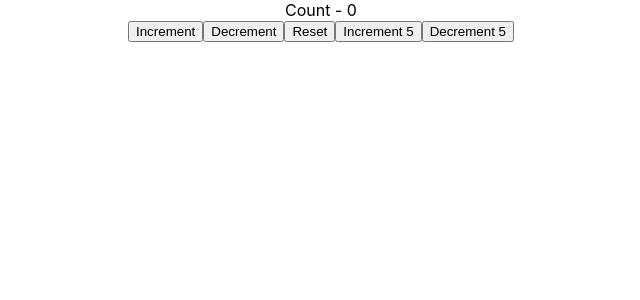
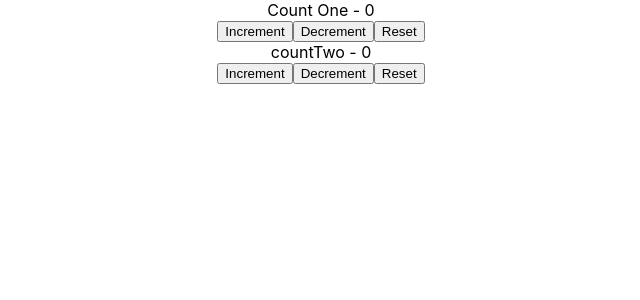
Before and after one commit to yashvanthkg/react-hooks-demo, a React (Create React App) app: page / in a window 1280 px wide. Shown: the top 300 px of the page, without its empty margins (319-959 px from the left). Built offline with nearby package versions, Linux system fonts and the light colour scheme.

Commit message:
multiple useReducer

```diff
--- a/src/App.js
+++ b/src/App.js
@@ -2,12 +2,14 @@
 import './App.css';
 import CounterOne from './components/CounterOne';
 import CounterTwo from './components/CounterTwo';
+import CounterThree from './components/CounterThree';
 
 function App() {
   return (
     <div className='App'>
       {/* <CounterOne /> */}
-      <CounterTwo />
+      {/* <CounterTwo /> */}
+      <CounterThree />
     </div>
   );
 }
--- /dev/null
+++ b/src/components/CounterThree.js
@@ -0,0 +1,32 @@
+import React, { useReducer } from 'react'
+
+const initialState = 0
+const reducer = (state=initialState, action) => {
+    switch(action) {
+        case 'increment':
+        return state + 1
+        case 'decrement':
+            return state - 1
+        case 'reset':
+            return initialState
+        default: return state
+    }
+}
+function CounterThree() {
+    const [count, dispatch] = useReducer(reducer, initialState)
+    const [countTwo, dispatchTwo] = useReducer(reducer, initialState)
+    return (
+        <div>
+            <div>Count One - {count}</div>
+            <button onClick={() => dispatch('increment')}>Increment</button>
+            <button onClick={() => dispatch('decrement')}>Decrement</button>
+            <button onClick={() => dispatch('reset')}>Reset</button>
+            <div>countTwo - {countTwo}</div>
+            <button onClick={() => dispatchTwo('increment')}>Increment</button>
+            <button onClick={() => dispatchTwo('decrement')}>Decrement</button>
+            <button onClick={() => dispatchTwo('reset')}>Reset</button>
+        </div>
+    )
+}
+
+export default CounterThree
```
